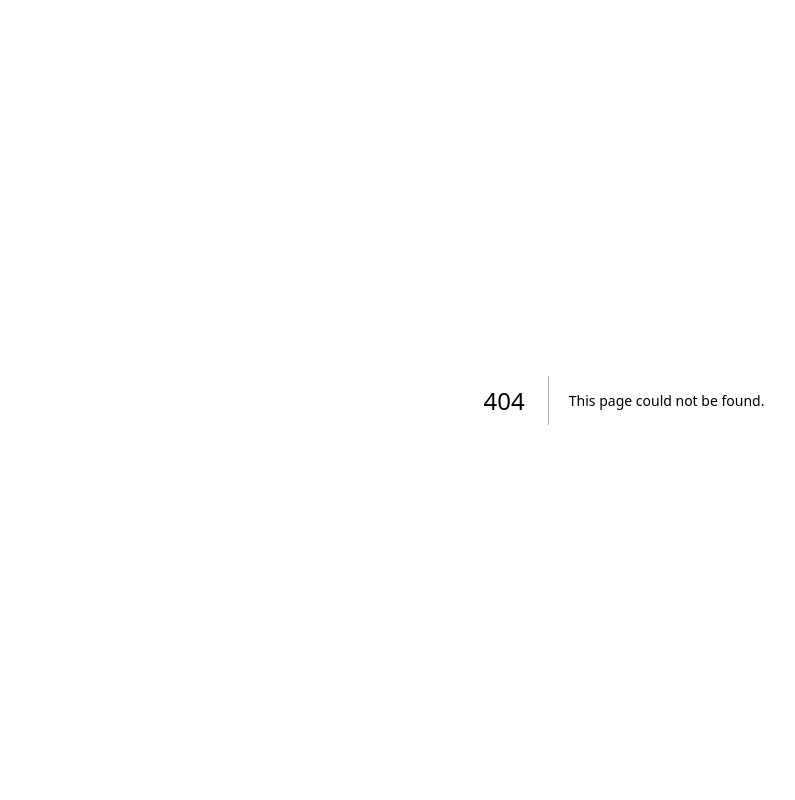
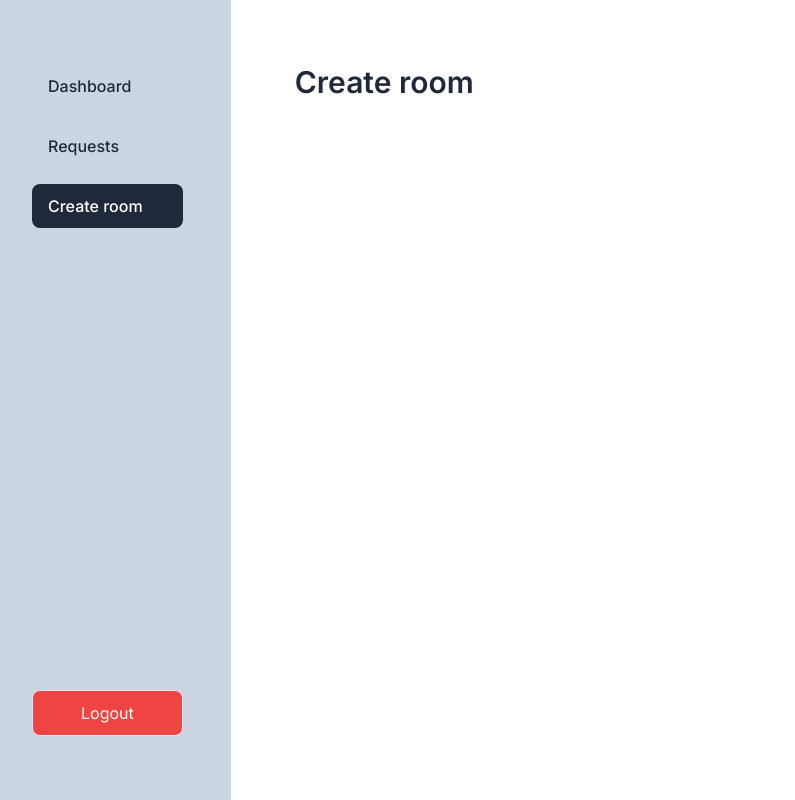
Before and after one commit to isidor0s/Booking_app, a Next.js app: page /admin/create-room in a window 1280 px wide. Before the commit this address had no page. Shown: the whole page, without its empty margins (16-811 px from the left). Built offline with nearby package versions, Linux system fonts and the light colour scheme; what @supabase/auth-helpers-nextjs, @supabase/auth-helpers-react, prettier-plugin-tailwindcss would draw is missing.

Commit message:
feat: Added layout and all admin pages

```diff
--- a/src/components/side-bar.tsx
+++ b/src/components/side-bar.tsx
@@ -1,43 +1,48 @@
-import React from 'react';
+import React, { FC } from 'react';
 import Link from 'next/link';
+import { useRouter } from 'next/router';
+import { _supabaseClient } from '@/utils/supabase';
+import cn from 'classnames';
+
+const NavLink: FC<{ name: string; href: string; isActive?: boolean }> = ({ name, href, isActive = false }) => {
+    return (
+        <li>
+            <Link
+                href={href}
+                className={cn('flex items-center rounded-lg p-2 py-2.5 pl-4 transition-colors hover:bg-slate-400', {
+                    'bg-slate-800 text-white': isActive,
+                    'text-slate-800': !isActive,
+                })}
+            >
+                <div className="font-medium">{name}</div>
+            </Link>
+        </li>
+    );
+};
 
 export default function Sidebar() {
+    const { reload, pathname } = useRouter();
+    const activePage = pathname.split('/')[2];
+
     return (
-        <>
-
-            <aside
-                id="default-sidebar"
-                className="fixed left-0   top-0 z-40 h-screen w-64 -translate-x-full bg-[#CBD5E1] transition-transform sm:translate-x-0"
-                aria-label="Sidebar"
-            >
-                <div className="flex h-full flex-col justify-between overflow-y-auto  px-12 py-16">
-                    <ul className=" space-y-4 font-medium text-red-600">
-                        <li className="">
-                            <Link
-                                href="#"
-                                className="flex items-center rounded-lg  p-2 py-2.5 pl-4 text-[#1E293B]  hover:bg-[#1E293B] hover:text-white"
-                            >
-                                <div className="font-medium">Dashboard</div>
-                            </Link>
-                        </li>
-                        <li className="">
-                            <Link
-                                href="#"
-                                className="flex items-center rounded-lg p-2 py-2.5 pl-4 text-[#1E293B]  hover:bg-[#1E293B] hover:text-white"
-                            >
-                                <div className="font-medium">Requests</div>
-                            </Link>
-                        </li>
+        <aside className="sticky inset-0 z-40 h-screen w-64 bg-[#CBD5E1]">
+            <div className="flex h-full flex-col justify-between px-12 py-16">
+                <ul className="space-y-4 font-medium">
+                    <NavLink name={'Dashboard'} href={'/admin'} isActive={activePage === undefined} />
+                    <NavLink name={'Requests'} href={'/admin/requests'} isActive={activePage === 'requests'} />
+                    <NavLink name={'Create room'} href={'/admin/create-room'} isActive={activePage === 'create-room'} />
                 </ul>
 
                 <button
-                        id="logout"
-                        className="rounded-lg bg-[#EF4444] px-12 py-2.5 text-white hover:border hover:border-red-500 hover:bg-red-300 hover:text-red-500"
+                    className="rounded-lg border bg-[#EF4444] px-12 py-2.5 text-white transition-colors hover:border-red-500 hover:bg-red-100 hover:text-red-500"
+                    onClick={async () => {
+                        await _supabaseClient.auth.signOut();
+                        reload();
+                    }}
                 >
                     Logout
                 </button>
             </div>
         </aside>
-        </>
     );
 }
--- /dev/null
+++ b/src/layouts/layout.tsx
@@ -0,0 +1,21 @@
+import Sidebar from '@/components/side-bar';
+import { FC, PropsWithChildren } from 'react';
+
+const Layout: FC<PropsWithChildren> = ({ children }) => {
+    return (
+        <div className={'relative flex h-full w-full flex-row'}>
+            <Sidebar />
+            <div
+                className={'flex h-full w-full flex-col'}
+                style={{
+                    padding: '4rem',
+                    gap: '2rem',
+                }}
+            >
+                {children}
+            </div>
+        </div>
+    );
+};
+
+export default Layout;
--- /dev/null
+++ b/src/pages/admin/create-room.tsx
@@ -0,0 +1,12 @@
+import Layout from '@/layouts/layout';
+import { NextPage } from 'next';
+
+const CreateRoom: NextPage = () => {
+    return (
+        <Layout>
+            <div className={'text-3xl font-semibold text-slate-800'}>Create room</div>
+        </Layout>
+    );
+};
+
+export default CreateRoom;
--- a/src/pages/admin/index.tsx
+++ b/src/pages/admin/index.tsx
@@ -1,30 +1,12 @@
-import Sidebar from '@/components/side-bar';
-import { _supabaseClient } from '@/utils/supabase';
-import { useSession } from '@supabase/auth-helpers-react';
+import Layout from '@/layouts/layout';
 import { NextPage } from 'next';
-import { useRouter } from 'next/router';
 
-const AdminPage: NextPage = () => {
-    const session = useSession();
-    const { reload } = useRouter();
-
+const Dashboard: NextPage = () => {
     return (
-        <>
-            {/* <h1>Signed in as admin</h1>
-            {session && <p>{session?.user.id}</p>}
-            <button
-                onClick={async () => {
-                    await _supabaseClient.auth.signOut();
-                    reload();
-                }}
-            >
-                Logout
-            </button> */}
-            <div>
-                <Sidebar/>
-            </div>
-        </>
+        <Layout>
+            <div className={'text-3xl font-semibold text-slate-800'}>Dashboard</div>
+        </Layout>
     );
 };
 
-export default AdminPage;
+export default Dashboard;
--- /dev/null
+++ b/src/pages/admin/requests.tsx
@@ -0,0 +1,12 @@
+import Layout from '@/layouts/layout';
+import { NextPage } from 'next';
+
+const RequestsPage: NextPage = () => {
+    return (
+        <Layout>
+            <div className={'text-3xl font-semibold text-slate-800'}>Requests</div>
+        </Layout>
+    );
+};
+
+export default RequestsPage;
```
Lines whose indentation alone changed are shown as unchanged.
